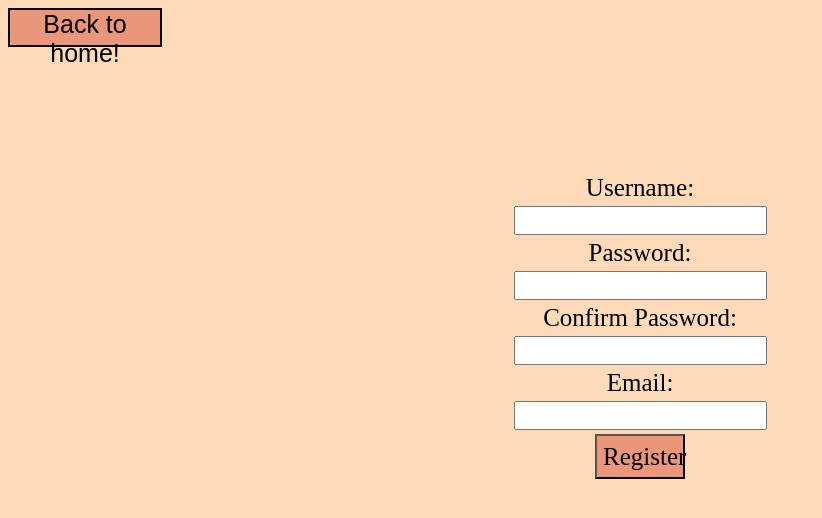
After one commit to SidorAndrei/farmacy, a Flask app: page /register in a window 1280 px wide. The commit adds this page. Shown: the top 518 px of the page, without its empty margins (0-822 px from the left). Run offline with Flask 2, Linux system fonts and the light colour scheme.

Commit message:
made progress

```diff
--- a/app.py
+++ b/app.py
@@ -1,7 +1,8 @@
 from flask import Flask, render_template, url_for, redirect, request
-import requests
 import database_manager
 import dotenv
+
+import util
 
 dotenv.load_dotenv()
 
@@ -10,10 +11,10 @@ app = Flask(__name__)
 
 
 @app.route("/")
-def main_page(message1="", message2=""):
+def main_page(message=""):
     meds = database_manager.get_meds()
     return render_template(
-        "index.html", meds=meds, message1=message1, message2=message2
+        "index.html", meds=meds, message=message
     )
 
 
@@ -21,7 +22,45 @@ def main_page(message1="", message2=""):
 def login():
     username = request.form.get("username")
     password = request.form.get("password")
-    user_credentials = database_manager.get_user_connection(username)
+    if len(username)>0:
+        user_credentials = database_manager.get_user_connection(username)
+        if util.check_user_password(username, password, user_credentials):
+            return redirect(
+                url_for('menu_page')
+            )
+        else:
+            return redirect(
+                url_for('main_page',
+                        message="Incorrect password!")
+            )
+    else:
+        return redirect(
+            url_for('main_page',
+                    message=('' if len(username) > 0 else "Please insert username!")
+                    )
+        )
+
+
+@app.route("/menu")
+def menu_page():
+    return render_template("menu_page.html")
+
+
+@app.route("/register")
+def register_page(message=''):
+    return render_template("register_page.html", message=message)
+
+
+@app.route("/register-user", methods=['post'])
+def register():
+    if request.form.get("password") == request.form.get("confirmpassword"):
+        username = request.form.get("username")
+        password = request.form.get("password")
+        email = request.form.get("email")
+        database_manager.register_user(username, password, email)
+        return redirect(url_for('main_page'))
+    else:
+        return redirect(url_for('register_page', message="Passwords does not match!"))
 
 
 if __name__ == "__main__":
--- a/static/style/style.css
+++ b/static/style/style.css
@@ -34,12 +34,14 @@ table{
 
 .registerbutton {
     display: block;
-    font-family: "Agency FB", serif;
+    font-family: "Agency FB", sans-serif;
     text-align: center;
     border-style: solid;
     border-width: 2px;
     border-color: black;
     font-size: 25px;
+    color: black;
+    text-decoration: none;
     width: 90px;
     height: 35px;
     background-color: darksalmon;
@@ -50,3 +52,56 @@ table{
     font-size: 27px;
     color: tan;
 }
+
+.logininput{
+    font-size: 20px;
+    font-family: "Agency FB", serif;
+}
+
+.backtohomebutton {
+    display: block;
+    font-family: "Agency FB", sans-serif;
+    text-align: center;
+    border-style: solid;
+    border-width: 2px;
+    border-color: black;
+    font-size: 25px;
+    color: black;
+    text-decoration: none;
+    width: 150px;
+    height: 35px;
+    background-color: darksalmon;
+}
+
+.backtohomebutton:hover {
+    background-color: navy;
+    font-size: 27px;
+    color: tan;
+}
+
+.nav-bar{
+    list-style-type: none;
+    margin: 0;
+    padding: 0;
+    overflow: hidden;
+    background-color: #333;
+    position: -webkit-sticky;
+    position: sticky;
+    top: 0;
+}
+
+.nav-bar-list {
+    float: left;
+}
+
+.nav-item {
+    display: block;
+    color: white;
+    text-align: center;
+    padding: 14px 16px;
+    text-decoration: none;
+}
+
+.nav-item:hover {
+    background-color: #d3d1d1;
+}
--- a/templates/index.html
+++ b/templates/index.html
@@ -6,11 +6,11 @@
 
 {% block content %}
 
-    <form method="post">
+    <form action="{{ url_for('login') }}" method="post">
         <table align="center">
             <tr>
                 <td class="firstrow">
-                    <p>{{ message1 }}</p>
+                    <p>{{ message }}</p>
                 </td>
             </tr>
             <tr>
@@ -45,7 +45,7 @@
             </tr>
             <tr>
                 <td align="center">
-                    <a class="registerbutton">Register</a>
+                    <a href="{{ url_for('register_page') }}" class="registerbutton">Register</a>
                 </td>
             </tr>
         </table>
--- /dev/null
+++ b/templates/register_page.html
@@ -0,0 +1,71 @@
+{% extends "layout.html" %}
+
+{% block title %}
+    Register
+{% endblock %}
+
+{% block content %}
+    <a href="{{ url_for('main_page') }}" class="backtohomebutton">Back to home!</a>
+    <form method="post" action="{{ url_for('register') }}">
+        <table align="center">
+            <tr>
+                <td class="firstrow" align="center">
+                    <p class="loginlabel">{{ message }}</p>
+                </td>
+            </tr>
+            <tr>
+                <td align="center">
+                    <label for="username" class="loginlabel">
+                        Username:
+                    </label>
+                </td>
+            </tr>
+            <tr>
+                <td align="center">
+                    <input type="text" class="logininput" name="username" id="username">
+                </td>
+            </tr>
+            <tr>
+                <td align="center">
+                    <label for="password" class="loginlabel">
+                      Password:
+                    </label>
+                </td>
+            </tr>
+            <tr>
+                <td align="center">
+                    <input type="password" name="password" id="password" class="logininput">
+                </td>
+            </tr>
+            <tr>
+                <td align="center">
+                    <label for="confirmpassword" class="loginlabel">
+                        Confirm Password:
+                    </label>
+                </td>
+            </tr>
+            <tr>
+                <td align="center">
+                    <input type="password" name="confirmpassword" id="confirmpassword" class="logininput">
+                </td>
+            </tr>
+            <tr>
+                <td align="center">
+                    <label for="email"  class="loginlabel">
+                        Email:
+                    </label>
+                </td>
+            </tr>
+            <tr>
+                <td align="center">
+                    <input type="text" class="logininput" name="email" id="email">
+                </td>
+            </tr>
+            <tr>
+                <td align="center">
+                    <button class="loginbutton" type="submit">Register</button>
+                </td>
+            </tr>
+        </table>
+    </form>
+{% endblock %}
--- a/util.py
+++ b/util.py
@@ -1,4 +1,5 @@
 def check_user_password(username, password, user):
+    print(user)
     return (
-        True if user["username"] == username and user["password"] == password else False
+        True if user[0]["username"] == username and user[0]["password"] == password else False
     )
```
Also changed, not shown: database_connection.py (+1 -24 lines), database_manager.py (+10 -6 lines), templates/header.html (added, +46 -0 lines), templates/menu_page.html (added, +11 -0 lines).
